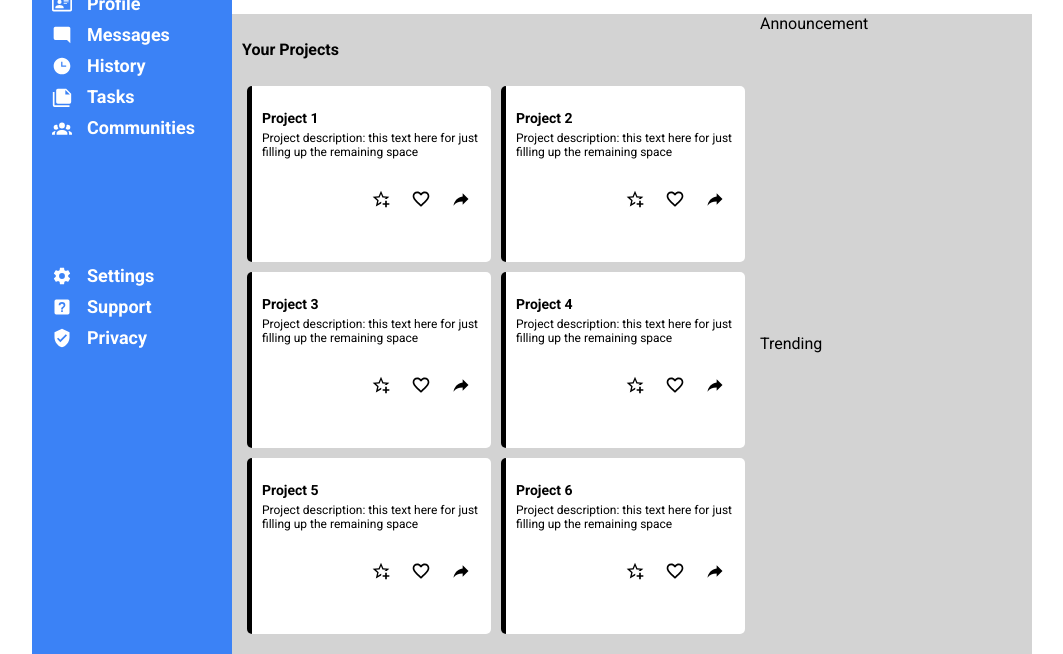
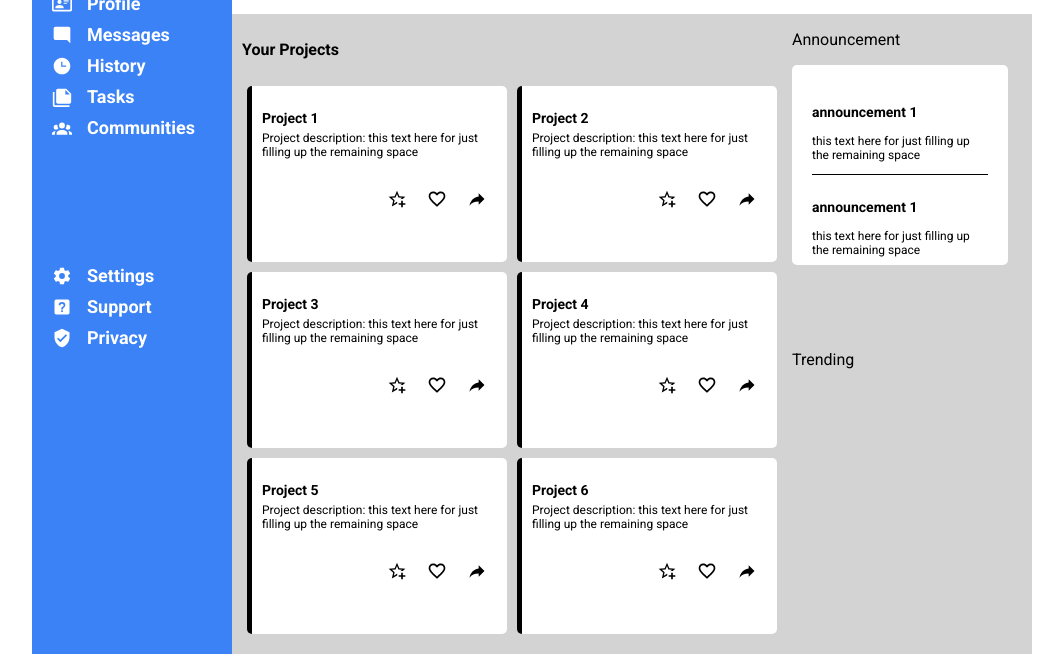
Before and after one commit to almehdharHub/admin-dashboard, a plain HTML site: page index.html in a window 1280 px wide. Shown: the part 146-800 px from the top of the page, without its empty margins (108-1171 px from the left). Drawn offline with Linux system fonts and the light colour scheme.

Commit message:
announcement

```diff
--- a/index.html
+++ b/index.html
@@ -326,8 +326,32 @@
             </div>
           </div>
         </div>
-        <div id="announcement">Announcement</div>
-        <div id="trending">Trending</div>
+        <div id="announcement">
+          <p>Announcement</p>
+          <div>
+            <div>
+              <p class="announcement-title">announcement 1</p>
+              <p class="announcement-description">
+                this text here for just filling up the remaining space
+              </p>
+            </div>
+            <div>
+              <p class="announcement-title">announcement 1</p>
+              <p class="announcement-description">
+                this text here for just filling up the remaining space
+              </p>
+            </div>
+          </div>
+        </div>
+        <div id="trending">
+          <p>Trending</p>
+          <div>
+            <div></div>
+            <div></div>
+            <div></div>
+            <div></div>
+          </div>
+        </div>
       </div>
     </div>
   </body>
--- a/style.css
+++ b/style.css
@@ -99,7 +99,7 @@ button {
   grid-area: main;
   background-color: lightgray;
   display: grid;
-  grid-template-columns: 66% 34%;
+  grid-template-columns: 70% 30%;
   grid-template-rows: 50% 50%;
   grid-template-areas:
     "projects announcement"
@@ -236,6 +236,34 @@ li {
 #announcement {
   grid-area: announcement;
 }
+#announcement > div {
+  width: 90%;
+  height: 200px;
+  background-color: white;
+  border-radius: 5px;
+  padding: 20px;
+  display: flex;
+  flex-direction: column;
+  justify-content: space-around;
+  align-items: center;
+  margin-right: 10px;
+}
+#announcement > div > div {
+  /* height: 25%; */
+  border-bottom: black 1px solid;
+  margin: 5px;
+  width: 100%;
+}
+#announcement > div > div:last-child {
+  border-bottom: none;
+}
+.announcement-title {
+  font-size: 14px;
+  font-weight: 600;
+}
+.announcement-description {
+  font-size: 12px;
+}
 #trending {
   grid-area: trending;
 }
```
